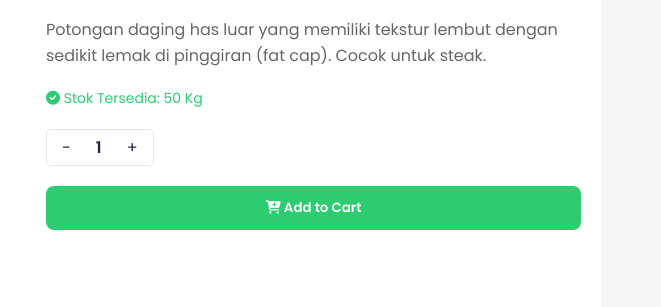
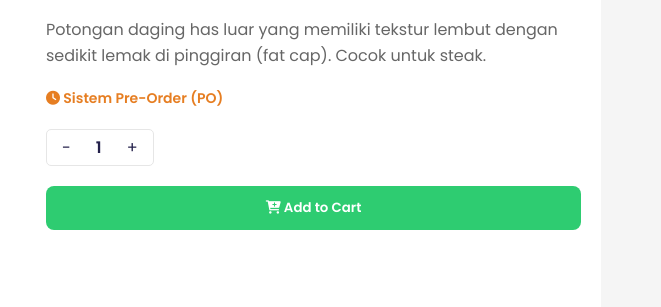
Before and after one commit to nacho0ol/Project-MENPRO, a plain HTML site: page product.html in a window 1280 px wide. Shown: the part 241-548 px from the top of the page, 619-1280 px from the left. Drawn offline with Linux system fonts and the light colour scheme.

Commit message:
change tampilan stock to PO

```diff
--- a/product.html
+++ b/product.html
@@ -48,8 +48,8 @@
             lemak di pinggiran (fat cap). Cocok untuk steak.
           </p>
 
-          <div style="margin-bottom: 20px; font-size: 14px; color: #2ecc71">
-            <i class="fas fa-check-circle"></i> Stok Tersedia: 50 Kg
+          <div style="margin-bottom: 20px; font-size: 14px; color: #e67e22; font-weight:600;">
+             <i class="fas fa-clock"></i> Sistem Pre-Order (PO)
           </div>
 
           <div class="qty-selector">
```
